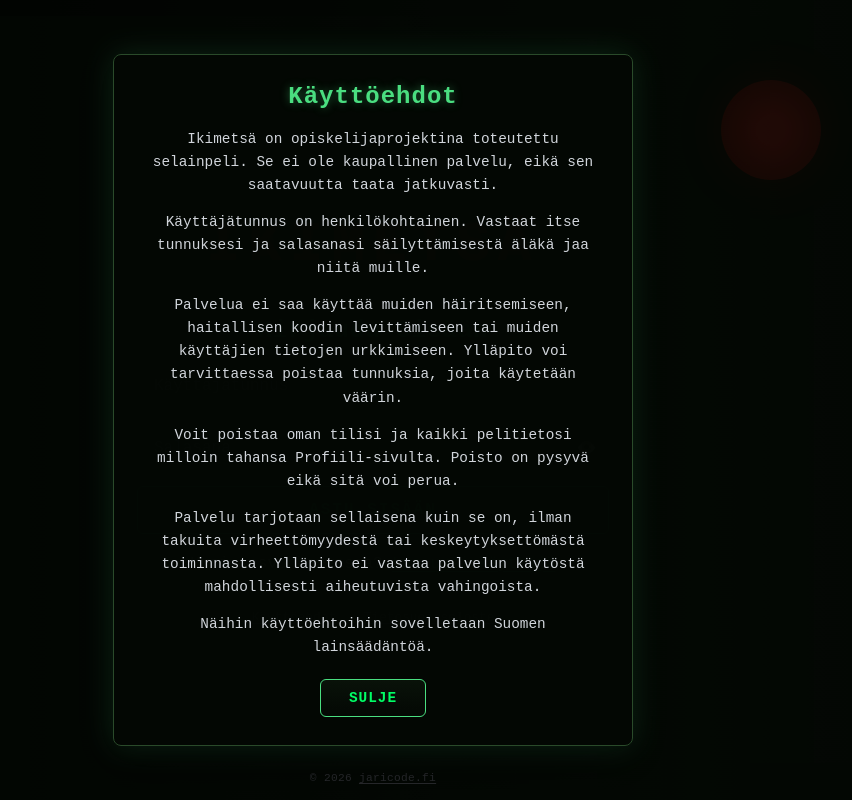
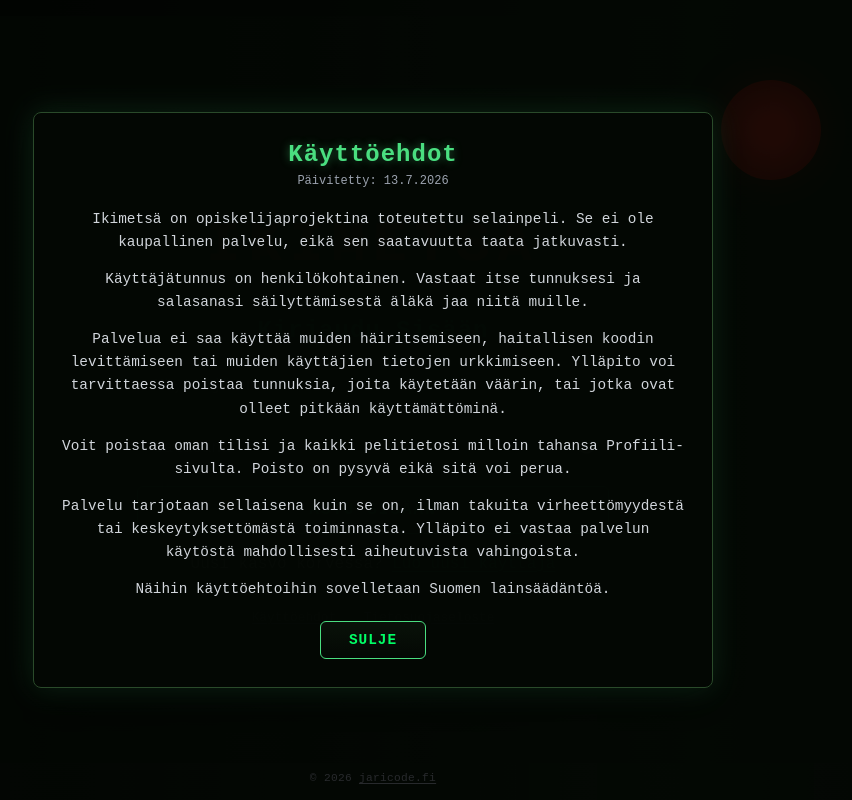
Before and after one commit to JariCode/ikimetsa-frontend, a React (Vite) app: page / in a window 1280 px wide. Both pictures are taken after a click on the element "Käyttöehdot". Shown: the whole page, without its empty margins (267-1119 px from the left). Built offline with nearby package versions, Linux system fonts and the light colour scheme.

Commit message:
Päivitetty käyttöehdot ja tietosuojaseloste

```diff
--- a/src/App.css
+++ b/src/App.css
@@ -179,7 +179,7 @@ button {
   border-radius: 8px;
   box-shadow: 0 0 30px rgba(74, 222, 128, 0.15), 0 10px 40px rgba(0, 0, 0, 0.8);
   padding: 28px;
-  max-width: 520px;
+  max-width: 680px;
   width: 100%;
   max-height: 90vh;
   overflow-y: auto;
@@ -194,6 +194,13 @@ button {
   margin: 0 0 18px;
   letter-spacing: 1px;
   text-align: center;
+}
+
+.legal-modal-updated {
+  color: #9ca3af;
+  font-size: 0.75rem;
+  text-align: center;
+  margin: -12px 0 20px;
 }
 
 .legal-modal-content {
--- a/src/components/PrivacyPolicyModal.jsx
+++ b/src/components/PrivacyPolicyModal.jsx
@@ -5,6 +5,7 @@ export default function PrivacyPolicyModal({ onClose }) {
     <div className="legal-modal-overlay" onClick={onClose}>
       <div className="legal-modal-box" onClick={(e) => e.stopPropagation()}>
         <h2 className="legal-modal-title">Tietosuojaseloste</h2>
+        <p className="legal-modal-updated">Päivitetty: 13.7.2026</p>
 
         <div className="legal-modal-content">
           <p>
@@ -39,9 +40,11 @@ export default function PrivacyPolicyModal({ onClose }) {
             Sivustolla ei ole seuranta- eikä mainosevästeitä.
           </p>
 
-          <p>
-            <strong>Säilytys:</strong> tiedot säilytetään tietokannassa siihen
-            asti kunnes poistat tilisi.
+         <p>
+            <strong>Säilytys:</strong> käyttäjä- ja pelitietosi säilytetään
+            tietokannassa siihen asti kunnes poistat tilisi. Palvelun tapahtumalokit
+            (esim. kirjautumiset, rekisteröinnit, uloskirjautumiset yms.) poistetaan automaattisesti 12
+            kuukauden kuluttua niiden syntymisestä.
           </p>
 
           <p>
--- a/src/components/TermsOfServiceModal.jsx
+++ b/src/components/TermsOfServiceModal.jsx
@@ -5,6 +5,7 @@ export default function TermsOfServiceModal({ onClose }) {
     <div className="legal-modal-overlay" onClick={onClose}>
       <div className="legal-modal-box" onClick={(e) => e.stopPropagation()}>
         <h2 className="legal-modal-title">Käyttöehdot</h2>
+        <p className="legal-modal-updated">Päivitetty: 13.7.2026</p>
 
         <div className="legal-modal-content">
           <p>
@@ -17,11 +18,12 @@ export default function TermsOfServiceModal({ onClose }) {
             salasanasi säilyttämisestä äläkä jaa niitä muille.
           </p>
 
-          <p>
-            Palvelua ei saa käyttää muiden häiritsemiseen, haitallisen koodin
-            levittämiseen tai muiden käyttäjien tietojen urkkimiseen. Ylläpito
-            voi tarvittaessa poistaa tunnuksia, joita käytetään väärin.
-          </p>
+        <p>
+          Palvelua ei saa käyttää muiden häiritsemiseen, haitallisen koodin
+          levittämiseen tai muiden käyttäjien tietojen urkkimiseen. Ylläpito
+          voi tarvittaessa poistaa tunnuksia, joita käytetään väärin, tai
+          jotka ovat olleet pitkään käyttämättöminä.
+        </p>
 
           <p>
             Voit poistaa oman tilisi ja kaikki pelitietosi milloin tahansa
```
